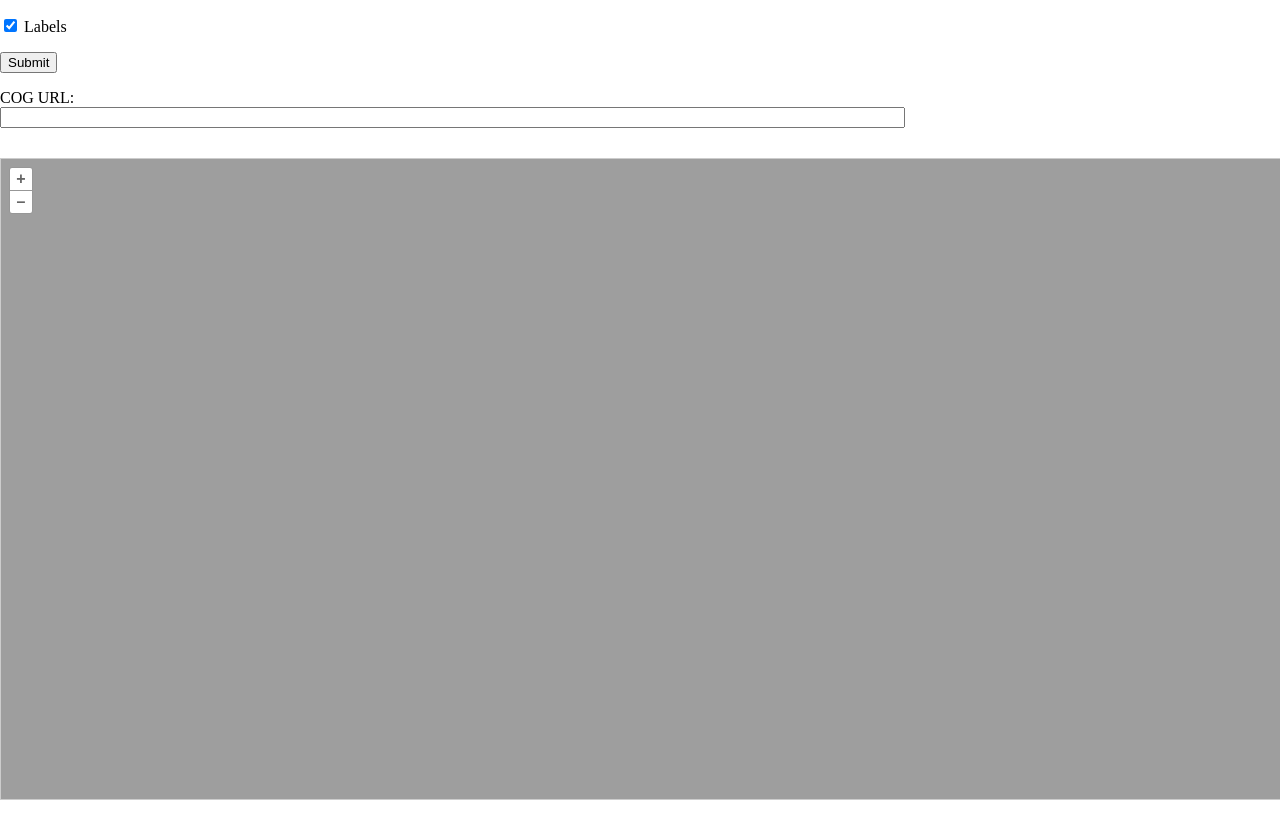
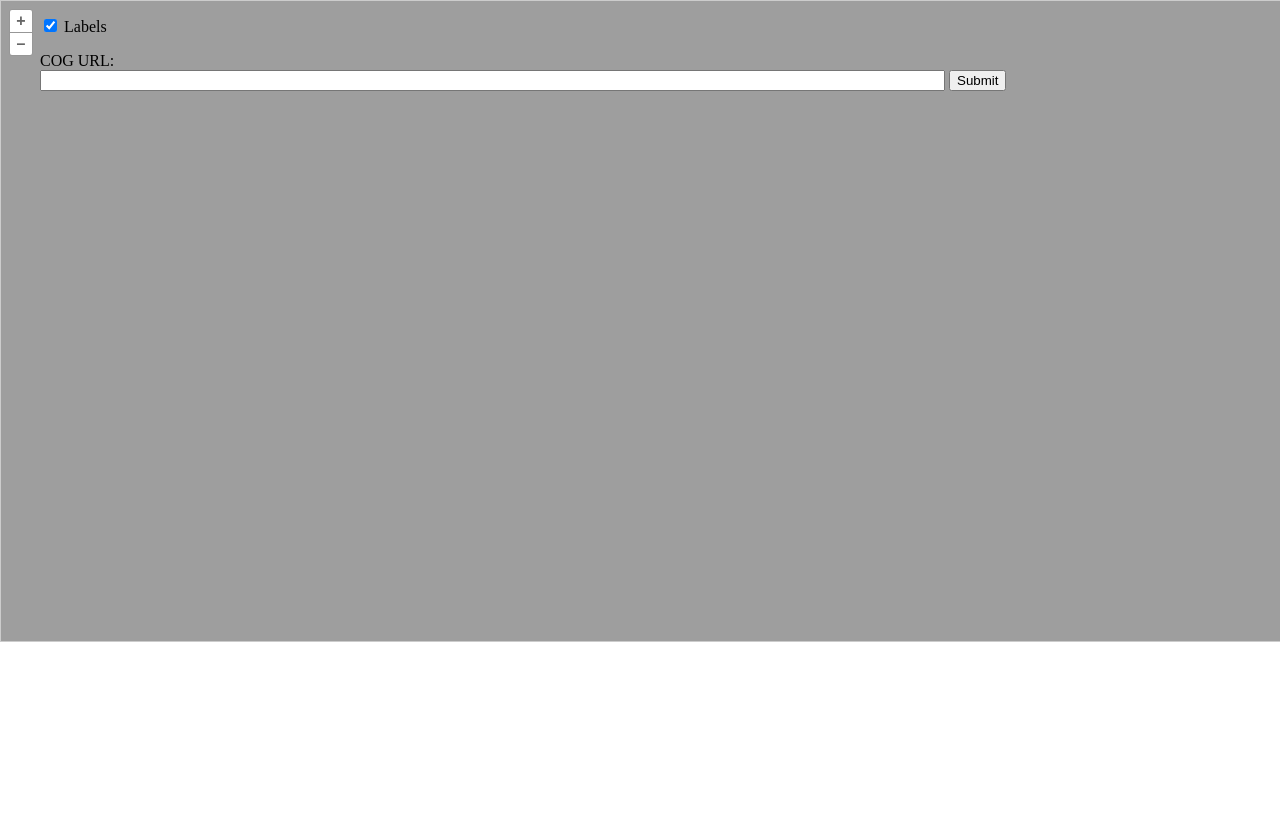
Before and after one commit to cholmes/cog-map, a website built with Parcel: page index.html in a window 1280 px wide. Built offline with nearby package versions, Linux system fonts and the light colour scheme; what hashed, ol-hashed would draw is missing.

Commit message:
various improvements

```diff
--- a/index.html
+++ b/index.html
@@ -10,22 +10,35 @@
       }
       #map {
         position: absolute;
-        top: 30;
+        top: 0;
         bottom: 0;
-        width: 100%;
-        z-index: 0;
+        right: 0;
+        left: 0;
       }
+
+      .map-small {
+
+      }
+
+      .controls {
+        position: absolute;
+        left: 40px;
+        text-outline: 2px 2px #ff0000;
+      }
+
     </style>
   </head>
   <body>
+    <div id="map" class="map" style="width: 100%; height: 80%; border: 1px solid #ccc;"></div>
+    <div class="controls">
+      <p><input type="checkbox" id="labels" name="labels"  checked="true"> Labels</p>
 
-        <p><input type="checkbox" id="labels" name="labels"  checked="true"> Labels</p>
-        <p> <button id="submit-url">Submit</button> </p>
-        <p> <form>
-          COG URL:<br>
-          <input type="text" name="cog-url" id="cog-url" size="110"> <br><!--input type="submit" value="Submit" onclick="loadCog();"-->
-        </form> </p>
-        <div id="map" class="map" style="width: 100%; height: 80%; border: 1px solid #ccc;"></div>
+      <p> <form>
+        COG URL:<br>
+        <input type="text" name="cog-url" id="cog-url" size="110">
+        <button id="submit-url">Submit</button>
+      </form> </p>
+    </div>
 
 
 
--- a/main.js
+++ b/main.js
@@ -7,6 +7,7 @@ import proj from 'ol/proj'; //is this the right way to pull this in? Or should i
 import sync from 'ol-hashed';
 import hashed from 'hashed';
 import jquery from 'jquery';
+
 
 var labels = new TileLayer({
             title: 'Labels',
@@ -40,7 +41,8 @@ onClick('labels', function() {
   labels.setVisible(document.getElementById("labels").checked);
 })
 
-onClick('submit-url', function() {
+onClick('submit-url', function(event) {
+  event.preventDefault();
   var name = document.getElementById("cog-url").value;
     console.log("submitted url" + name)
     if (ValidURL(name)){
@@ -93,7 +95,10 @@ function listener(newState) {
   console.log("zoom is " + newState.zoom);
   if ('url' in newState) {
     //TODO: refactor in to common method with the submit, so we don't duplicate code
-    var decoded = decodeURIComponent(newState.url);
+
+    debugger;
+
+    var decoded = newState.url;//decodeURIComponent(newState.url);
     console.log("decoded is " + decoded);
     var tilesUrl = "http://bstlgagxwg.execute-api.us-east-1.amazonaws.com/production/tiles/{z}/{x}/{y}.png?url=" + decoded;
 
@@ -119,7 +124,7 @@ function listener(newState) {
 
           });
        console.log("finished loading " + boundsUrl);*/
-      //update({url: decoded});
+      // update({url: decoded});
     }
   // called when the state in the URL is different than what we have
 }
```
